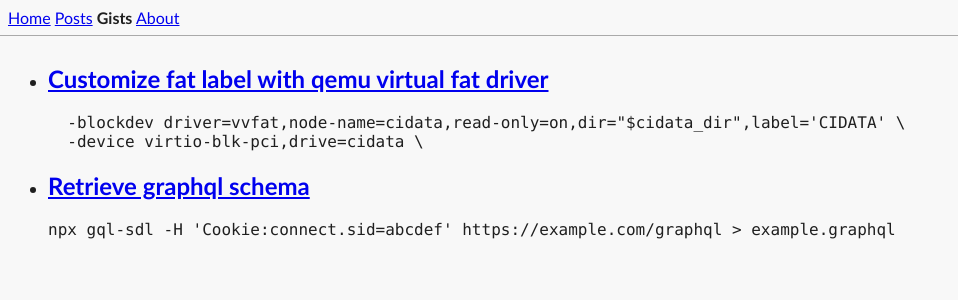
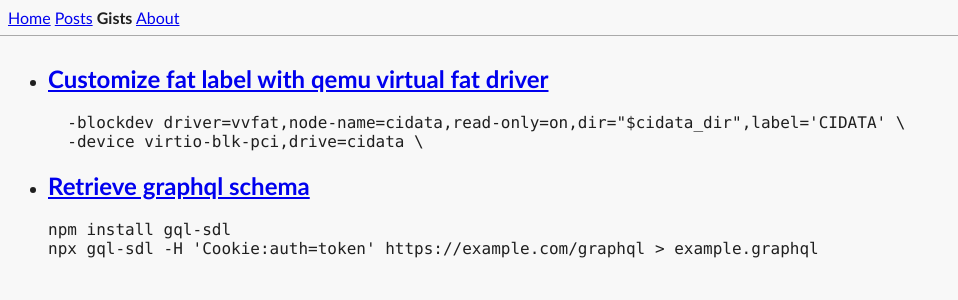
Before and after one commit to vbezhenar/vbezhenar.github.io, a Jekyll site: the page built from gists.html, in a window 1280 px wide. Shown: the top 300 px of the page, without its empty margins (0-958 px from the left). Built offline with Jekyll 4.4.1, drawn with Linux system fonts in a browser that asks for light colours.

Commit message:
Use generic cookie name and value

````diff
--- a/_gists/retrieve-graphql-schema.md
+++ b/_gists/retrieve-graphql-schema.md
@@ -3,5 +3,6 @@ title: Retrieve graphql schema
 ---
 
 ```sh
-npx gql-sdl -H 'Cookie:connect.sid=abcdef' https://example.com/graphql > example.graphql
+npm install gql-sdl
+npx gql-sdl -H 'Cookie:auth=token' https://example.com/graphql > example.graphql
 ```
````
